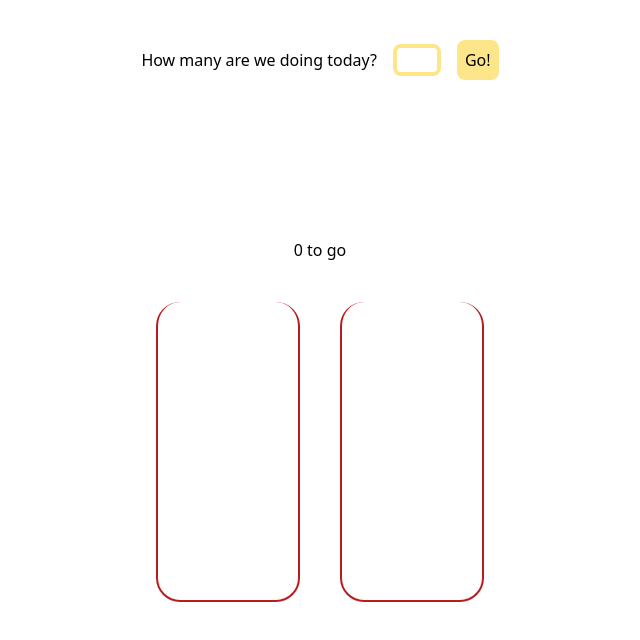
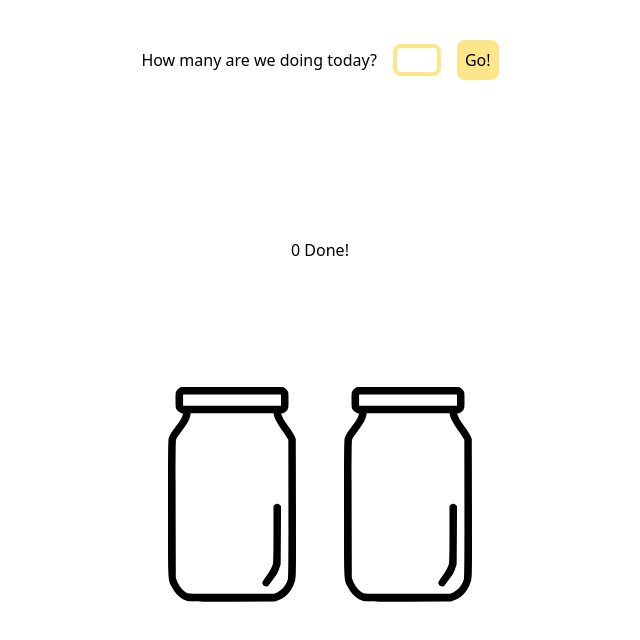
Before and after one commit to noviceGuru/paperclip-habit-tracker, a React (Vite) app: page / in a window 1280 px wide. Shown: the top 640 px of the page, without its empty margins (320-960 px from the left). Built offline with nearby package versions, Linux system fonts and the light colour scheme.

Commit message:
Jar picture was replaced

```diff
--- a/src/App.tsx
+++ b/src/App.tsx
@@ -19,7 +19,7 @@ function App() {
             <label className="h-10 self-center gap-4 flex items-center flex-wrap justify-center">
                 How many are we doing today?
                 <input
-                    className="border-solid border-amber-200 border-4 rounded-lg w-12 text-center focus:border-red-600 outline-none"
+                    className="border-solid border-amber-200 border-4 rounded-lg w-12 text-center focus:border-red-600 focus:border-2 outline-none"
                     ref={inputRef}
                     onChange={e => console.log(e.target.value)}
                 />
--- a/src/components/container/Container.tsx
+++ b/src/components/container/Container.tsx
@@ -27,8 +27,8 @@ export default function JarContainer({
 
     return (
         <div className="p-10 flex flex-col gap-10 justify-center h-full self-center">
-            <span className="self-center">{totalNum-right} to go</span>
-            <div className="flex gap-10 justify-center h-1/2 w-3/4 sm:w-full self-center">
+            <span className="self-center select-none">{right} Done!</span>
+            <div className="flex gap-12 justify-center h-1/2 w-3/4 sm:w-full self-center">
                 <Jar
                     key="left"
                     paperClipNumbers={[
--- a/src/components/jar/Jar.tsx
+++ b/src/components/jar/Jar.tsx
@@ -1,4 +1,5 @@
 import PaperClip from "../paperClip/PaperClip"
+import JarSvg from "./JarSvg"
 
 export default function Jar({
     paperClipNumbers,
@@ -8,13 +9,18 @@ export default function Jar({
     onClick: () => void
 }) {
     return (
-        <div
-            className="relative border-solid border-l-2 border-r-2 border-b-2 border-red-700 rounded-3xl w-28 sm:w-32 md:w-36 p-2 gap-4"
-            onClick={onClick}
-        >
-            {paperClipNumbers.map((paperClip, index) => (
-                <PaperClip key={index} rotated={paperClip[0]} position={paperClip}/>
-            ))}
-        </div>
+        <>
+            <div className="relative w-24 sm:w-32 md:w-34" onClick={onClick}>
+                <JarSvg
+                className="absolute bottom-0 left-0 "/>
+                {paperClipNumbers.map((paperClip, index) => (
+                    <PaperClip
+                        key={index}
+                        rotated={paperClip[0]}
+                        position={paperClip}
+                    />
+                ))}
+            </div>
+        </>
     )
 }
--- /dev/null
+++ b/src/components/jar/JarSvg.tsx
@@ -0,0 +1,30 @@
+export default function JarSvg({ className }: { className?: string }) {
+    return (
+        <svg
+            xmlns="http://www.w3.org/2000/svg"
+            xmlnsXlink="http://www.w3.org/1999/xlink"
+            version="1.1"
+            x="0px"
+            y="0px"
+            enable-background="new 0 0 256 256"
+            xmlSpace="preserve"
+            viewBox="57.6 10.1 140.74 236.04"
+            className={className}
+        >
+            <g>
+                <g>
+                    <g>
+                        <path
+                            fill="#000000"
+                            d="M70,11.2c-0.9,0.6-2.3,2-2.9,2.9c-1.1,1.7-1.2,2.3-1.2,10.4s0.1,8.7,1.2,10.4C68.5,37,71.3,39,73,39c1.1,0,1.2,0.2,0.9,1.4c-1,3.9-2.5,6.5-8.9,14.7c-4.4,5.6-6,8.4-6.8,12.3c-0.4,2-0.6,23.8-0.6,76.4c0,82.6-0.2,77.3,3.9,85.7c4.3,8.7,11,14.6,18.6,16.2c1.8,0.4,17.7,0.5,49,0.4l46.3-0.2l3.3-1.2c9.4-3.5,16-11.3,18.7-22.1c1-4.1,1-5.4,0.9-79.7l-0.2-75.6l-1.1-2.7c-0.6-1.4-3.2-5.6-5.7-9.3c-6-8.4-7.1-10.4-8.4-13.6l-1-2.6h1.2c1.6,0,4.4-2,5.8-4.1c1.1-1.7,1.2-2.3,1.2-10.4s0-8.7-1.2-10.4c-0.6-0.9-2-2.3-2.9-2.9l-1.8-1.2H128H71.8L70,11.2z M181.9,24.5v6.2H128H74.2v-6.2v-6.2H128h53.8V24.5L181.9,24.5z M174.1,41.4c1,3.9,4,9.4,8.7,16c2.4,3.4,5,7.1,5.7,8.4l1.4,2.4L190,143c0.1,50.1-0.1,75.6-0.4,77.4c-1.3,6.6-6.3,12.9-12.1,15.6l-3.2,1.5h-46.8c-44.6,0-47-0.1-48.8-1c-4.6-2.2-8.9-7.5-11.3-13.5l-1.2-3.1L66,145.6c-0.1-52.5,0-75.1,0.4-76.9c0.4-2.1,1.7-4.1,6.2-10c6.1-8.1,8.5-12.4,9.5-16.9l0.6-2.9H128h45.5L174.1,41.4z"
+                        />
+                        <path
+                            fill="#000000"
+                            d="M174.9,139.7l-1.3,1.2v30c0,18.2-0.2,31.1-0.5,32.8c-0.8,4.2-3.1,8.6-7.7,14.7c-4.2,5.7-4.7,6.7-3.6,8.7c1.3,2.5,4.1,3.2,6,1.5c1.6-1.3,8.8-11.3,10.1-14c0.7-1.3,1.8-4,2.4-6l1.2-3.6l0.2-32l0.2-31.9l-1.3-1.3C178.9,138,176.5,138,174.9,139.7z"
+                        />
+                    </g>
+                </g>
+            </g>
+        </svg>
+    )
+}
```
